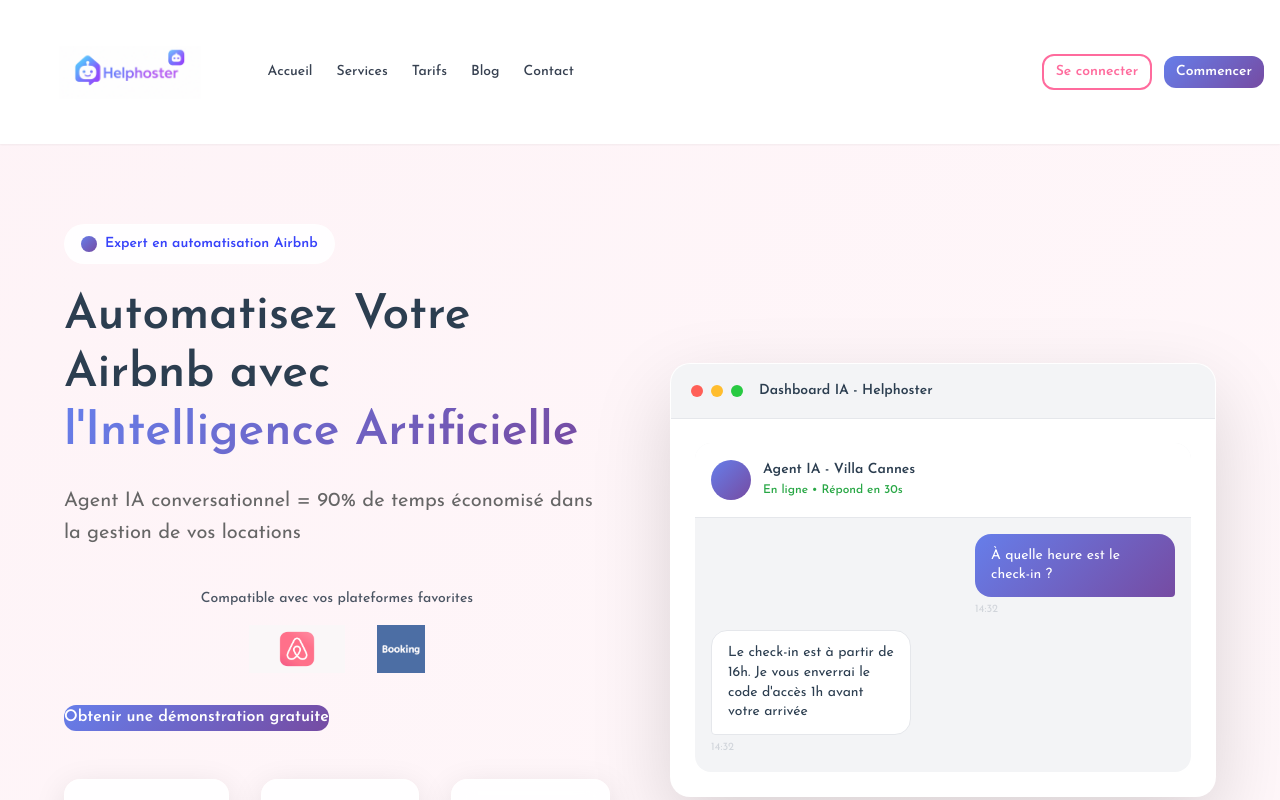
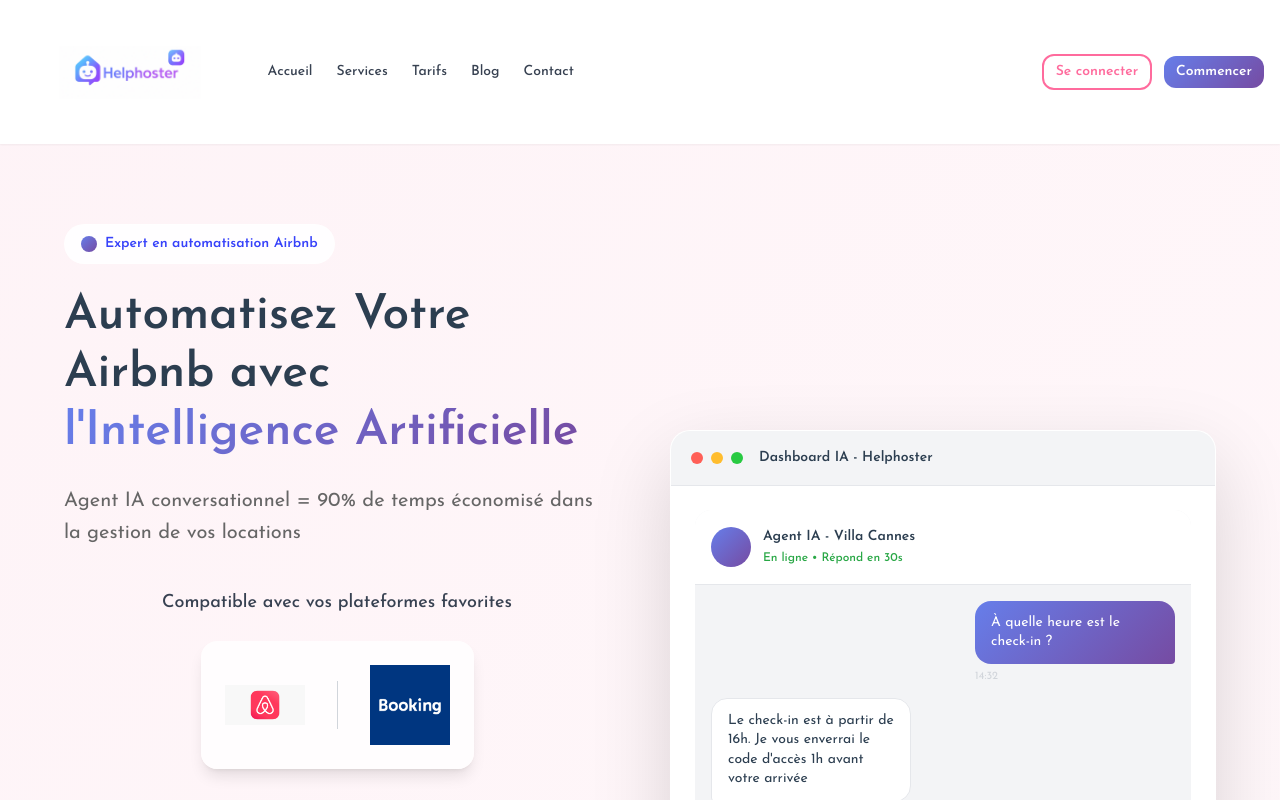
Before and after one commit to sebos1976/more-ia-automation, a React (Vite) app: page / in a window 1280 px wide. Shown: the top 800 px of the page. Built offline with nearby package versions, Linux system fonts and the light colour scheme.

Commit message:
Refactor hero section design.
- Improved button and logos presentation in the hero section.

```diff
--- a/src/components/Hero.tsx
+++ b/src/components/Hero.tsx
@@ -28,9 +28,9 @@ export const Hero = () => {
           <div className="mt-8">
             <button
               onClick={() => setIsContactFormOpen(true)}
-              className="search-btn-gradient"
+              className="bg-gradient-to-r from-blue-600 to-purple-600 text-white px-8 py-4 rounded-2xl text-xl font-semibold min-w-[320px] min-h-[64px] hover:shadow-xl transition-all duration-300 transform hover:scale-105"
             >
-              <span>Obtenir une démonstration gratuite</span>
+              Obtenir une démonstration gratuite
             </button>
           </div>
 
--- a/src/components/PartnersLogos.tsx
+++ b/src/components/PartnersLogos.tsx
@@ -1,21 +1,22 @@
 
 export const PartnersLogos = () => {
   return (
-    <div className="flex flex-col items-center justify-center mt-8 mb-4">
-      <div className="text-gray-600 text-sm font-medium mb-4">
+    <div className="flex flex-col items-center gap-6 mt-8">
+      <p className="text-lg font-medium text-gray-700">
         Compatible avec vos plateformes favorites
-      </div>
+      </p>
 
-      <div className="flex items-center gap-8">
+      <div className="flex items-center gap-8 bg-white/80 backdrop-blur-sm rounded-2xl p-6 shadow-lg">
         <img
           src="/lovable-uploads/46595110-a9ea-45fa-926a-cadb2f047f32.png"
           alt="Airbnb"
-          className="h-12 opacity-70 hover:opacity-100 transition-opacity duration-300"
+          className="w-20 h-20 object-contain hover:scale-105 transition-transform duration-300"
         />
+        <div className="w-px h-12 bg-gray-300"></div>
         <img
           src="/lovable-uploads/1d95916f-c4a9-4392-8579-78c0edb8629c.png"
           alt="Booking.com"
-          className="h-12 opacity-70 hover:opacity-100 transition-opacity duration-300"
+          className="w-20 h-20 object-contain hover:scale-105 transition-transform duration-300"
         />
       </div>
     </div>
--- a/src/integrations/supabase/types.ts
+++ b/src/integrations/supabase/types.ts
@@ -66,66 +66,6 @@ export type Database = {
           nombre_logements?: number | null
           prenom?: string | null
           projet?: string | null
-        }
-        Relationships: []
-      }
-      "HELPHOSTER  DEMO": {
-        Row: {
-          besoin_principal: string | null
-          created_at: string
-          email: string | null
-          entreprise_secteur: string | null
-          id: number
-          nom: string | null
-          Téléphone: string | null
-        }
-        Insert: {
-          besoin_principal?: string | null
-          created_at?: string
-          email?: string | null
-          entreprise_secteur?: string | null
-          id?: number
-          nom?: string | null
-          Téléphone?: string | null
-        }
-        Update: {
-          besoin_principal?: string | null
-          created_at?: string
-          email?: string | null
-          entreprise_secteur?: string | null
-          id?: number
-          nom?: string | null
-          Téléphone?: string | null
-        }
-        Relationships: []
-      }
-      "HELPHOSTER  DEVIS": {
-        Row: {
-          besoin_principal: string | null
-          created_at: string
-          email: string | null
-          entreprise_secteur: string | null
-          id: number
-          nom: string | null
-          Téléphone: string | null
-        }
-        Insert: {
-          besoin_principal?: string | null
-          created_at?: string
-          email?: string | null
-          entreprise_secteur?: string | null
-          id?: number
-          nom?: string | null
-          Téléphone?: string | null
-        }
-        Update: {
-          besoin_principal?: string | null
-          created_at?: string
-          email?: string | null
-          entreprise_secteur?: string | null
-          id?: number
-          nom?: string | null
-          Téléphone?: string | null
         }
         Relationships: []
       }
```
